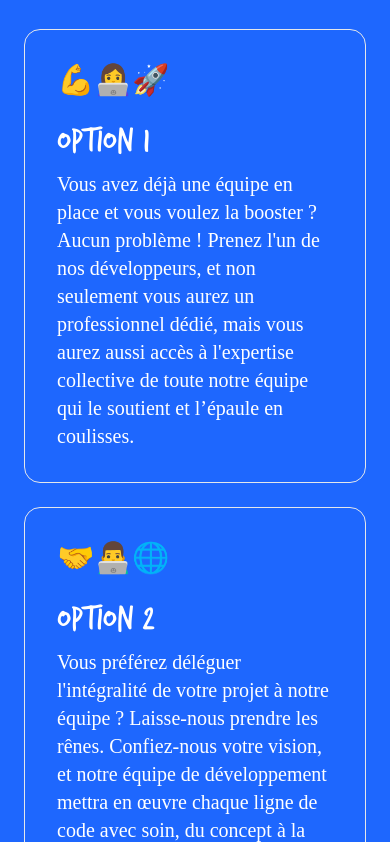
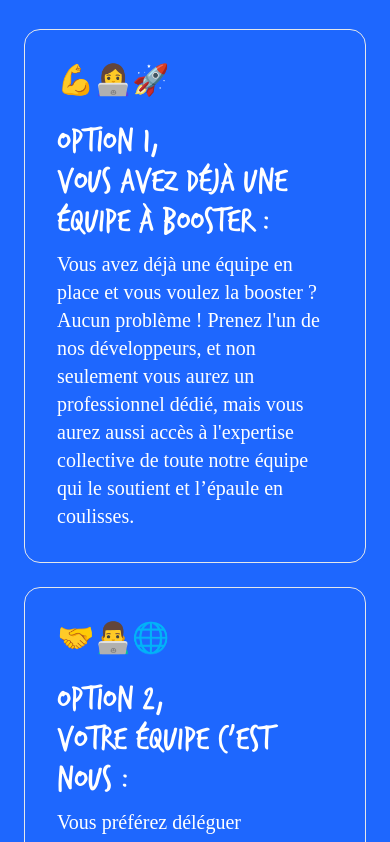
Before and after one commit to AzizOuertani/camelstudio-landing-page, a Next.js app: page / in a window 390 px wide. Shown: the part 6682-7524 px from the top of the page. Built offline with nearby package versions, Linux system fonts and the light colour scheme.

Commit message:
fix service +work with us

```diff
--- a/src/components/services/index.tsx
+++ b/src/components/services/index.tsx
@@ -6,13 +6,13 @@ export default function Services() {
     <section
       id="prestaion"
       aria-label="Les Prestations de CamelStudio"
-      className="py-20 sm:py-14 grid px-4"
+      className="py-20 sm:py-28 grid px-4"
     >
       <h1 className="place-self-center text-6xl font-thrashand">
         Nos prestations
       </h1>
       <h2 className="place-self-center text-center text-4xl font-raleway pt-5 font-semi-bold">
-        Vous ne nous connaissez pas ? Explorez nos prestations !{" "}
+        Vous ne nous connaissez pas ? Explorez nos prestations !
       </h2>
       <div className="mx-auto max-w-8xl px-4 sm:px-6 lg:px-8">
         <ul
--- a/src/components/workWithUs/index.tsx
+++ b/src/components/workWithUs/index.tsx
@@ -3,7 +3,7 @@ import React from "react";
 import TeamConf from "../../../public/Team_Conf.jpg";
 const WorkWithUs = () => {
   return (
-    <div className="relative bg-primary-400">
+    <div className="relative bg-primary-400" id="workWithUs">
       <div className="mx-auto max-w-9xl lg:flex lg:justify-between lg:pr-24 lg:ml-80 xl:justify-end">
         <div className="lg:flex lg:w-1/2 lg:shrink lg:grow-0 xl:absolute xl:inset-y-0 xl:right-1/2 xl:w-1/2">
           <div className="relative h-80 lg:-ml-80 lg:h-auto lg:w-full lg:grow xl:ml-0">
@@ -40,8 +40,9 @@ const WorkWithUs = () => {
               <div className=" grid grid-cols-1 xl:grid-cols-2	 text-white space-y-6 xl:space-y-0 xl:space-x-6 mt-6">
                 <div className="rounded-2xl max-w-xl lg:max-w-md border border-gray-200 p-8">
                   <h2 className="text-3xl sm:text-4xl">💪👩‍💻🚀</h2>
-                  <h3 className="mt-6 text-4xl font-semibold font-thrashand sm:text-6xl">
-                    Option 1
+                  <h3 className="mt-6 text-4xl font-semibold font-thrashand sm:text-5xl">
+                    Option 1,
+                    <br /> vous avez déjà une équipe à booster :
                   </h3>
                   <p className="mt-2  ">
                     Vous avez déjà une équipe en place et vous voulez la booster
@@ -54,8 +55,9 @@ const WorkWithUs = () => {
 
                 <div className="rounded-2xl  max-w-xl lg:max-w-md border border-gray-200 p-8">
                   <h2 className="text-3xl sm:text-4xl">🤝👨‍💻🌐</h2>
-                  <h3 className="mt-6 text-4xl font-semibold font-thrashand sm:text-6xl">
-                    Option 2
+                  <h3 className="mt-6 text-4xl font-semibold font-thrashand sm:text-5xl">
+                    Option 2,
+                    <br /> votre équipe {" c'"}est nous :
                   </h3>
                   <p className="mt-2  ">
                     Vous préférez déléguer {" l'"}intégralité de votre projet à
```
